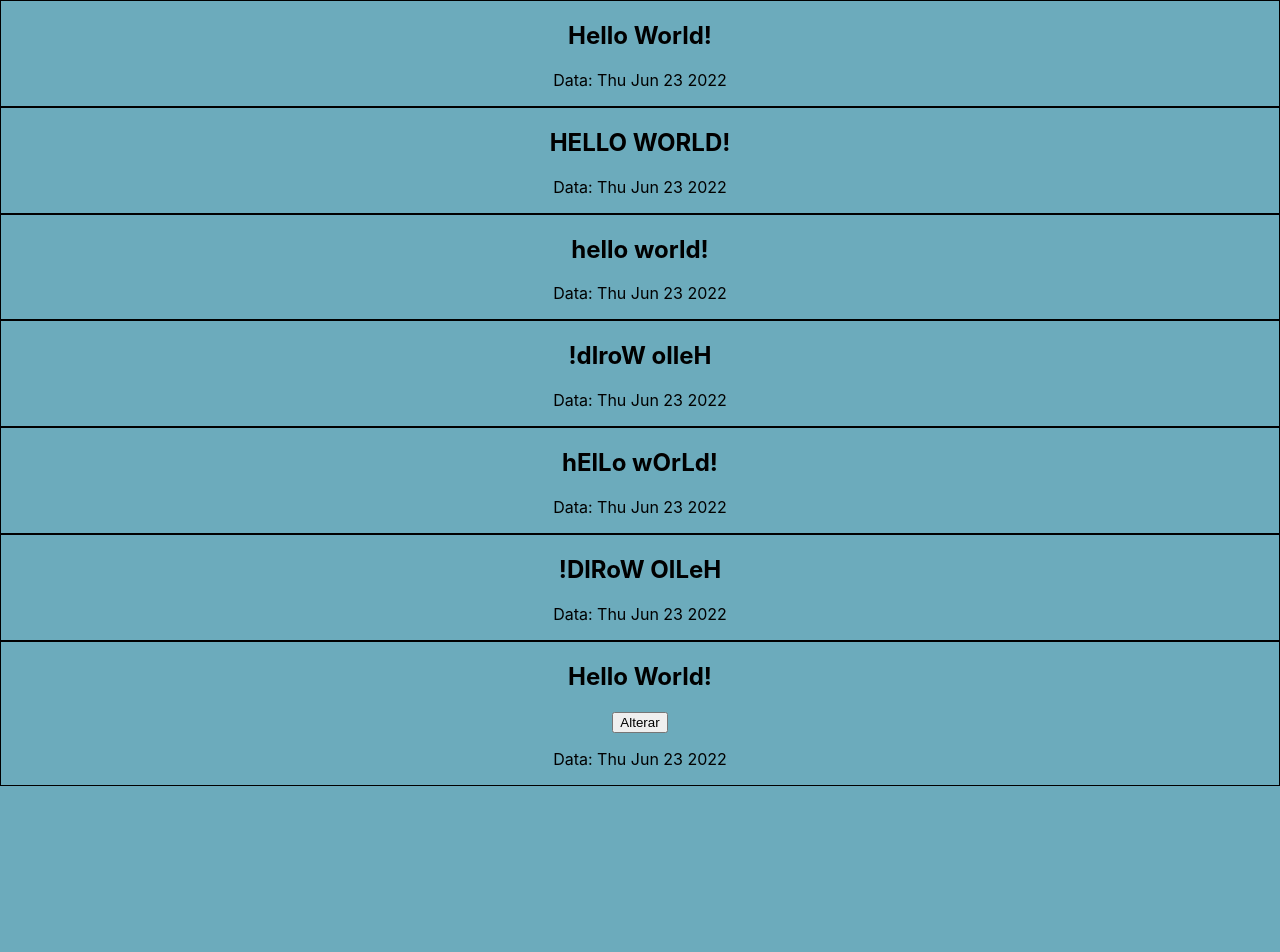
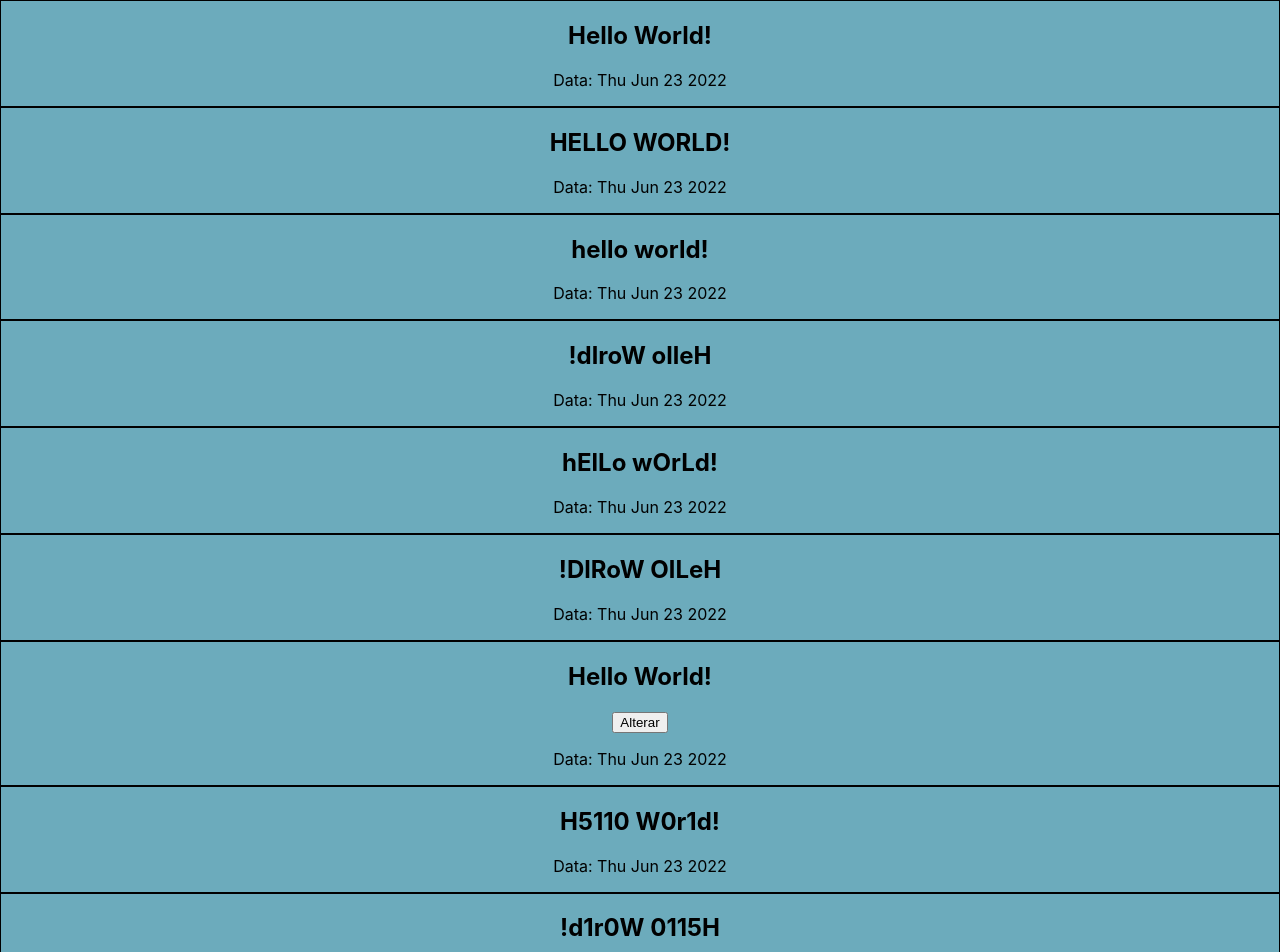
Before and after one commit to GuilhermeMacedo21/Treino-ACCT, a React (Create React App) app in the folder introducao-ao-react/: page / in a window 1280 px wide. Shown: the top 952 px of the page. Before the commit the page ends 800 px from the top, so only its background shows below. Built offline with nearby package versions, Linux system fonts and the light colour scheme.

Commit message:
8,9 Hello World - Mudando letras para numeros

```diff
--- a/introducao-ao-react/src/App.js
+++ b/introducao-ao-react/src/App.js
@@ -1,21 +1,7 @@
-import logo from './logo.svg';
 import './App.css';
 
 const helloWorld = "Hello World!"
 const data = new Date().toDateString()
-function helloWorldEmbaralhado(string){
-    let embaralhado = string.split('');
-    let cont = 0;
-    while(cont<12){
-        if(cont%2 == 1){
-          embaralhado[cont] = embaralhado[cont].toUpperCase();
-        }else{
-          embaralhado[cont] = embaralhado[cont].toLowerCase();
-        }
-        cont++;
-    }
-    return embaralhado;
-}
 function App() {
   return (
     <>
@@ -26,8 +12,23 @@ function App() {
     <div className="format"><h2>{helloWorldEmbaralhado(helloWorld)}</h2><p> Data: {data}</p></div>
     <div className="format"><h2>{helloWorldEmbaralhado(helloWorld.split('').reverse().join(''))}</h2><p> Data: {data}</p></div>
     <div className="format" id="world7"><h2>Hello World!</h2><button onClick={alteraFundo}>Alterar</button><p> Data: {data}</p></div>
+    <div className="format"><h2>{alteraLetras(helloWorld)}</h2><p> Data: {data}</p></div>
+    <div className="format"><h2>{alteraLetras(helloWorld.split('').reverse().join(''))}</h2><p> Data: {data}</p></div>
     </>
   );
+}
+function helloWorldEmbaralhado(string){
+  let embaralhado = string.split('');
+  let cont = 0;
+  while(cont<embaralhado.length){
+      if(cont%2 === 1){
+        embaralhado[cont] = embaralhado[cont].toUpperCase();
+      }else{
+        embaralhado[cont] = embaralhado[cont].toLowerCase();
+      }
+      cont++;
+  }
+  return embaralhado;
 }
 function alteraFundo(){
   let elem = document.getElementById("world7")
@@ -35,4 +36,20 @@ function alteraFundo(){
     elem.classList.toggle("fundo");
   }
 }
+function alteraLetras(string){
+  let separado = string.split('');
+  console.log(separado)
+  let cont = 0;
+  while(cont<12){
+    if(separado[cont] === 'e') {
+      separado[cont] = 5;
+    }else if(separado[cont] === 'o'){
+      separado[cont] = 0;
+    }else if(separado[cont] === 'l') {
+      separado[cont] = 1;
+    }
+      cont++;
+  }
+  return separado;
+}
 export default App;
```
